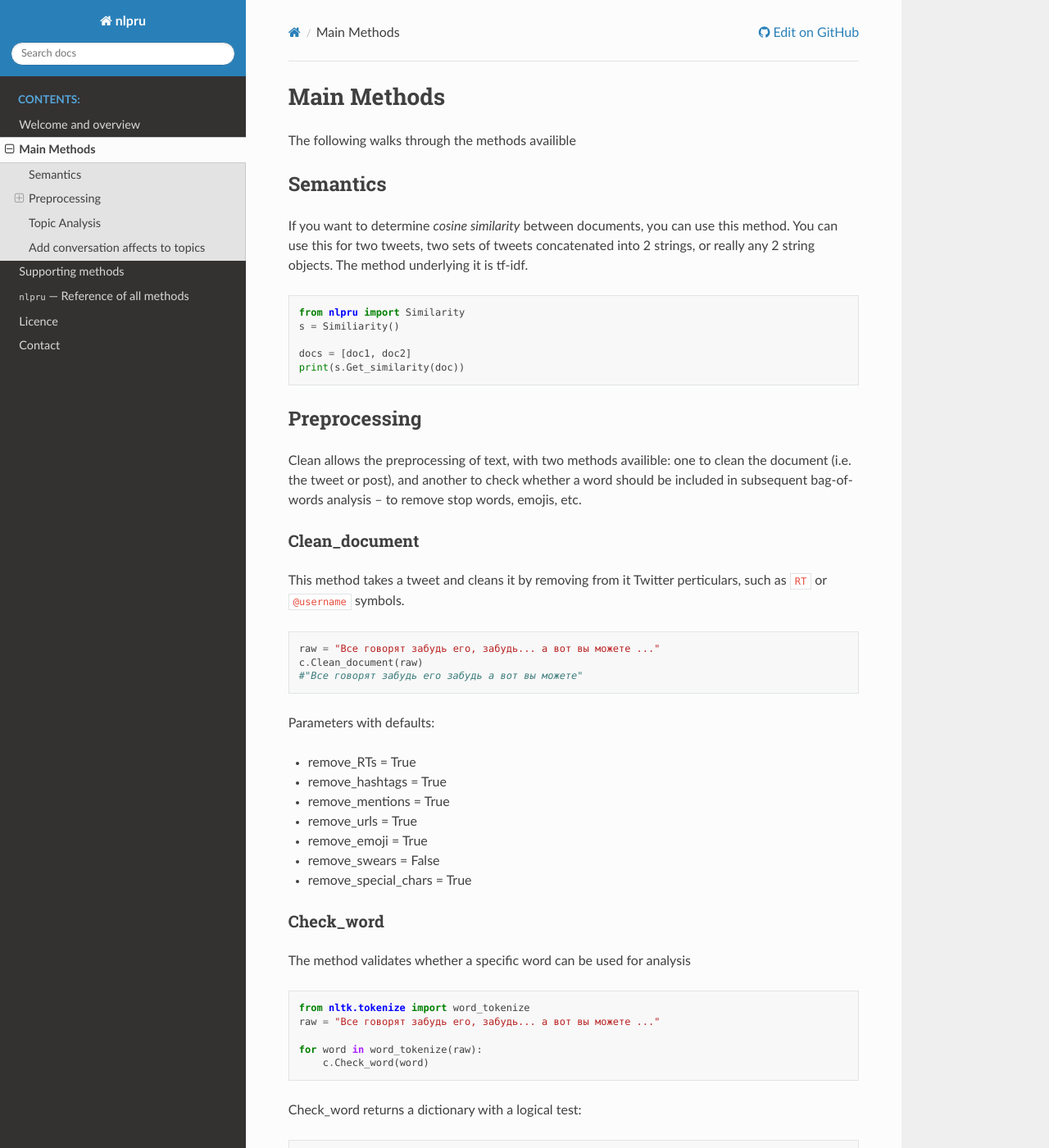
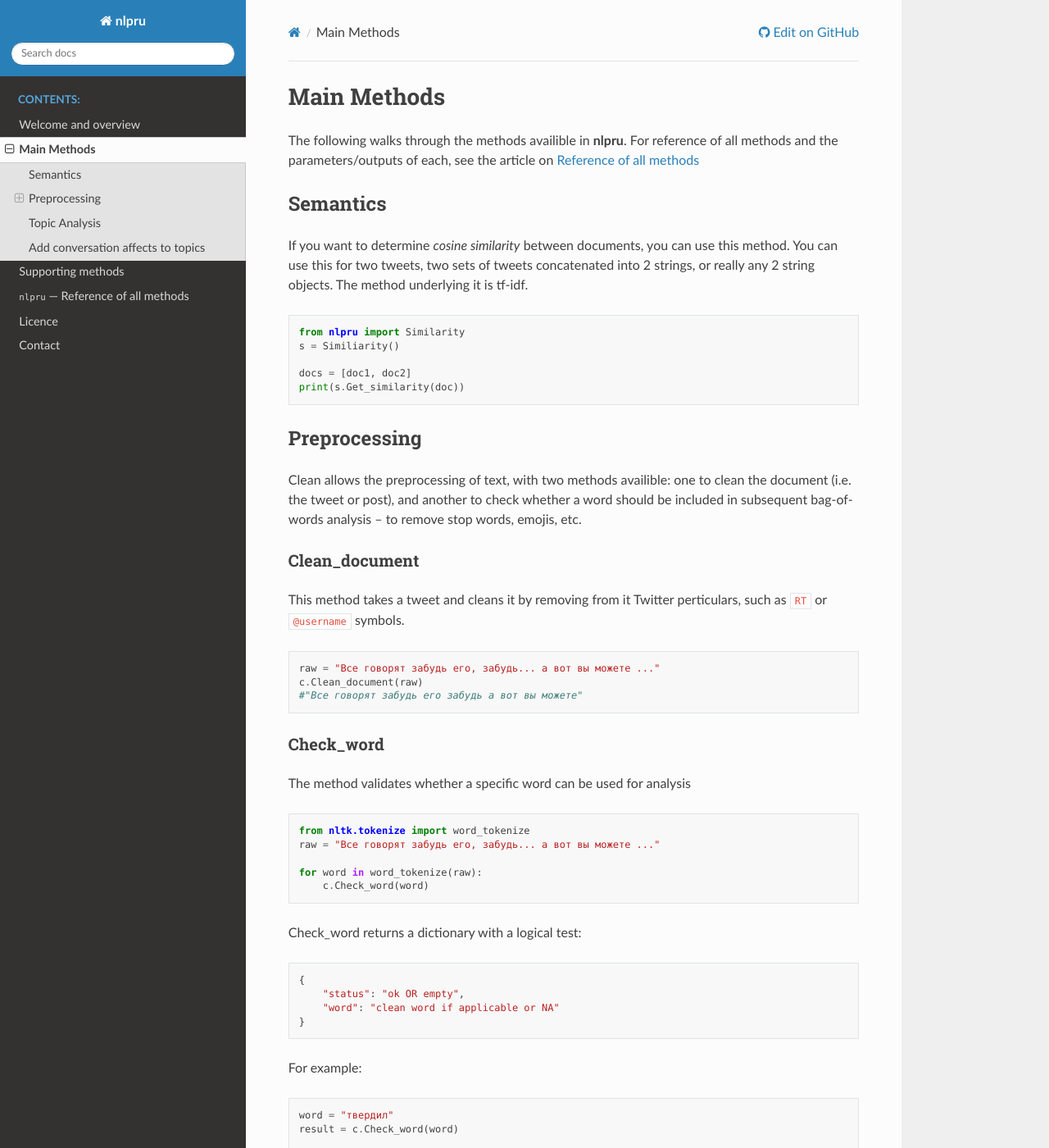
Before and after one commit to sergegoussev/nlpru-docs, a Sphinx documentation site: the page built from docs/source/main-methods.md, in a window 1280 px wide and 1400 px high. Shown: the whole window at 82% size. Built offline with Sphinx 7.4.7 and the Read the Docs theme 2.0.0, drawn with Linux system fonts in a browser that asks for light colours; some of the changed text lies outside the part shown.

Commit message:
remove not-needed param descriptions in methods

````diff
--- a/docs/source/Reference.rst
+++ b/docs/source/Reference.rst
@@ -58,7 +58,7 @@
 
     Semantics is an objects that supports the extraction of one capability - calculating semantic similarity between two documents.
 
-    :param clean: lean the document to extract social media type content that will negatively impact analysis, such as hashtags, mentions urls, emoji, etc. Attribute_types (specify what you want):
+    :param clean: clean the document to extract social media type content that will negatively impact analysis, such as hashtags, mentions urls, emoji, etc. Attribute_types (specify what you want):
 
             - None - do not clean document
             - 'All' - remove everything (full list below)
--- a/docs/source/main-methods.md
+++ b/docs/source/main-methods.md
@@ -1,6 +1,6 @@
 # Main Methods
 
-The following walks through the methods availible
+The following walks through the methods availible in **nlpru**. For reference of all methods and the parameters/outputs of each, see the article on [Reference of all methods](Reference)
 
 ## Semantics
 
@@ -27,15 +27,6 @@
 c.Clean_document(raw)
 #"Все говорят забудь его забудь а вот вы можете"
 ```
-
-Parameters with defaults:
-* remove_RTs = True
-* remove_hashtags = True
-* remove_mentions = True
-* remove_urls = True
-* remove_emoji = True
-* remove_swears = False
-* remove_special_chars = True
 
 
 ### Check_word
@@ -74,15 +65,10 @@
 #имеет {'status': 'ok', 'word': 'иметь'}
 ```
 
-Parameters with defaults:
-* lemmatize = True
-* remove_proper_nouns = True
-* allow_acronyms = False
-* exclude_english_words = True
-
 ## Topic Analysis
 
 To assign tweets topics, you can specify the keywords you want to categorize a topic to, and *nlpru* will take care of the tagging for you.
+
 
 @input parameters for method:
 * **dictionary_of_topics** -- specify the topics as dictionary keys and keywords as values for each topic you wish to categorize. For ex:
@@ -112,16 +98,12 @@
         ]
     }
     ```
+    </details>
 
-    </details>
 * Enter the tweets you would like to convert:
     * **tweet_dict** -- dictionary of tweets and tweet text;
     * or you could input tweets as a list, hence you should have the following inputs:
-        * **tweet_list**
-        * **tweet_text_index**
-        * **tweet_id_index**
         * For more information on these inputs, see the [**tweet dictionary** construction method](#convert-to-tweet-dictionary) to convert the input into a dictionary.
-
 
 <details><summary>See Python example</summary>
 
@@ -196,8 +178,8 @@
     }
 }
 ```
+</details>
 
-</details>
 
 ## Add conversation affects to topics
 
````
Also changed, not shown: other parts of docs/source/main-methods.md (+0 -3 lines), 18 other files.
